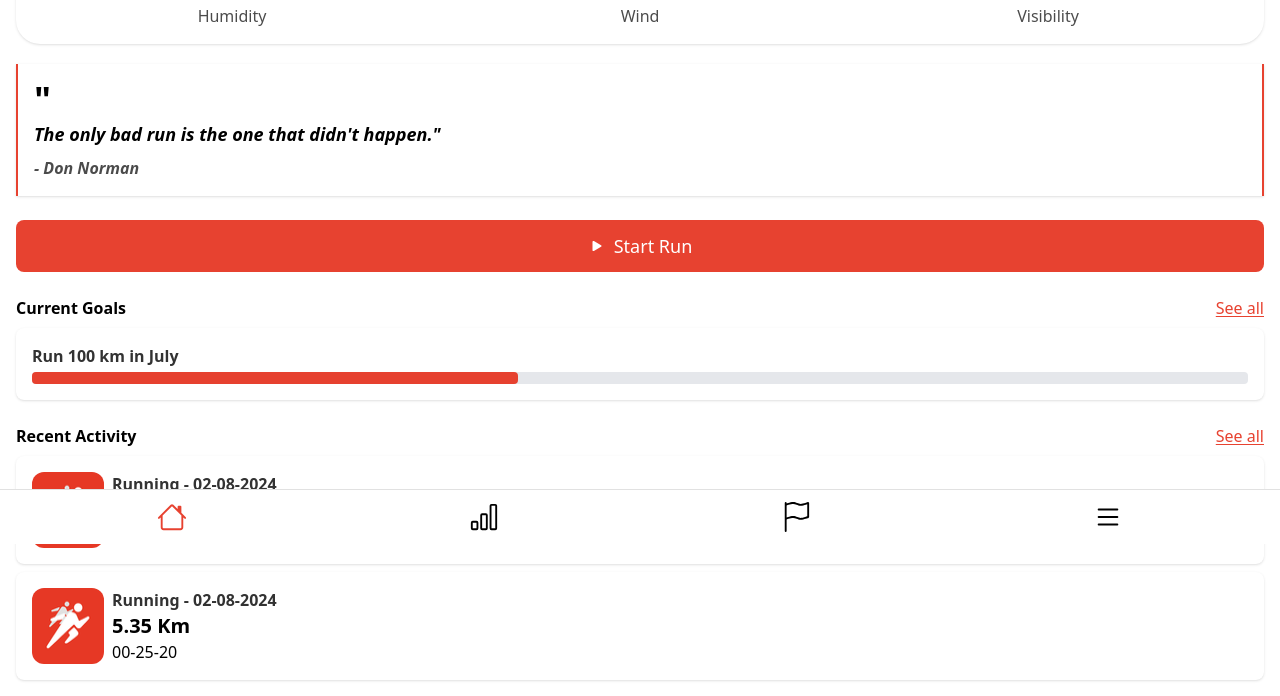
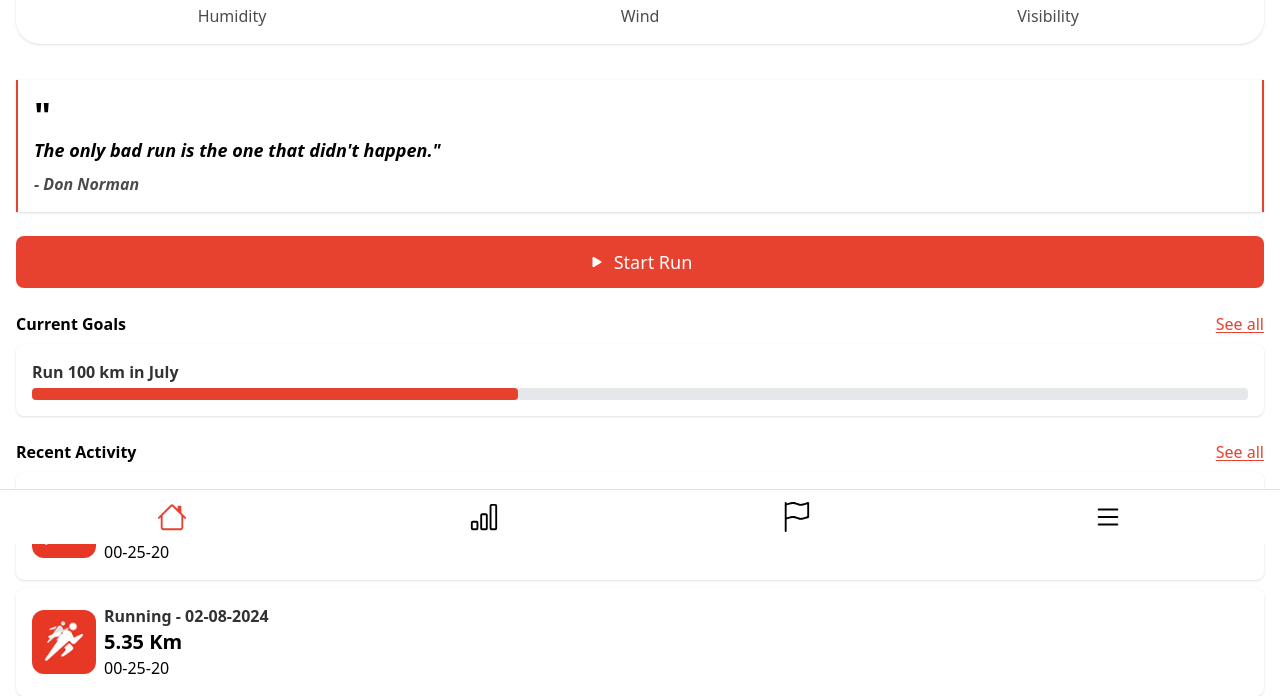
Before and after one commit to leongweitong/RunMate, a React (Vite) app: page /#/ in a window 1280 px wide. Shown: the part 256-952 px from the top of the page. Built offline with nearby package versions, Linux system fonts and the light colour scheme.

Commit message:
change image path and adjust style

```diff
--- a/src/components/MoticationQuote.jsx
+++ b/src/components/MoticationQuote.jsx
@@ -2,7 +2,7 @@ import React from 'react'
 
 const MoticationQuote = () => {
   return (
-    <div className="mt-6 px-4">
+    <div className="mt-24 px-4">
         <div className='bg-white p-4 shadow border-x-2 border-primary'>
             <h2 className='text-4xl font-bold'>"</h2>
             <p className='text-lg italic font-bold'>The only bad run is the one that didn't happen."</p>
--- a/src/components/Weather.jsx
+++ b/src/components/Weather.jsx
@@ -3,14 +3,14 @@ import { BsDropletFill, BsWind, BsEyeFill, BsGeoAltFill } from 'react-icons/bs'
 
 const Weather = () => {
   return (
-    <div className="bg-primary p-4 rounded-b-3xl p-4 h-60 mb-20">
+    <div className="bg-primary p-4 rounded-b-3xl h-60">
         <div className="flex gap-2 items-center justify-center mb-4">
             <BsGeoAltFill className='text-white text-2xl' />
             <div className='text-white text-2xl'>Kampung Ayer Keroh</div>
         </div>
         <div className='bg-white p-4 rounded-3xl shadow'>
             <div className="flex items-center justify-center">
-                <img src="http://openweathermap.org/img/wn/04d@2x.png" alt='' className="flex-1 w-32 h-32" />
+                <img src="https://openweathermap.org/img/wn/04d@2x.png" alt='' className="flex-1 w-32 h-32" />
                 <div className="flex-1 text-md">
                     <div className='font-bold opacity-50'>Today</div>
                     <div className='flex text-primary font-bold'>
--- a/src/pages/HomePage.jsx
+++ b/src/pages/HomePage.jsx
@@ -59,16 +59,16 @@ const HomePage = () => {
                     <div className='font-bold'>Recent Activity</div>
                     <div className='underline underline-offset-2 text-primary'>See all</div>
                 </div>
-                <div className='bg-white p-4 rounded-lg shadow flex gap-2 mb-2'>
-                    <img src="/runmateIcon.png" alt="runmate-image" className='rounded-xl' />
+                <div className='bg-white p-4 rounded-lg shadow flex items-center gap-2 mb-2'>
+                    <img src="/runmateIcon.png" alt="runmate-image" className='h-16 w-16 rounded-xl' />
                     <div>
                         <p className='font-bold opacity-80'>Running - 02-08-2024</p>
                         <p className='font-bold text-xl'>5.35 Km</p>
                         <p>00-25-20</p>
                     </div>
                 </div>
-                <div className='bg-white p-4 rounded-lg shadow flex gap-2'>
-                    <img src="/runmateIcon.png" alt="runmate-image" className='rounded-xl' />
+                <div className='bg-white p-4 rounded-lg shadow flex items-center gap-2'>
+                    <img src="/runmateIcon.png" alt="runmate-image" className='h-16 w-16 rounded-xl' />
                     <div>
                         <p className='font-bold opacity-80'>Running - 02-08-2024</p>
                         <p className='font-bold text-xl'>5.35 Km</p>
```
